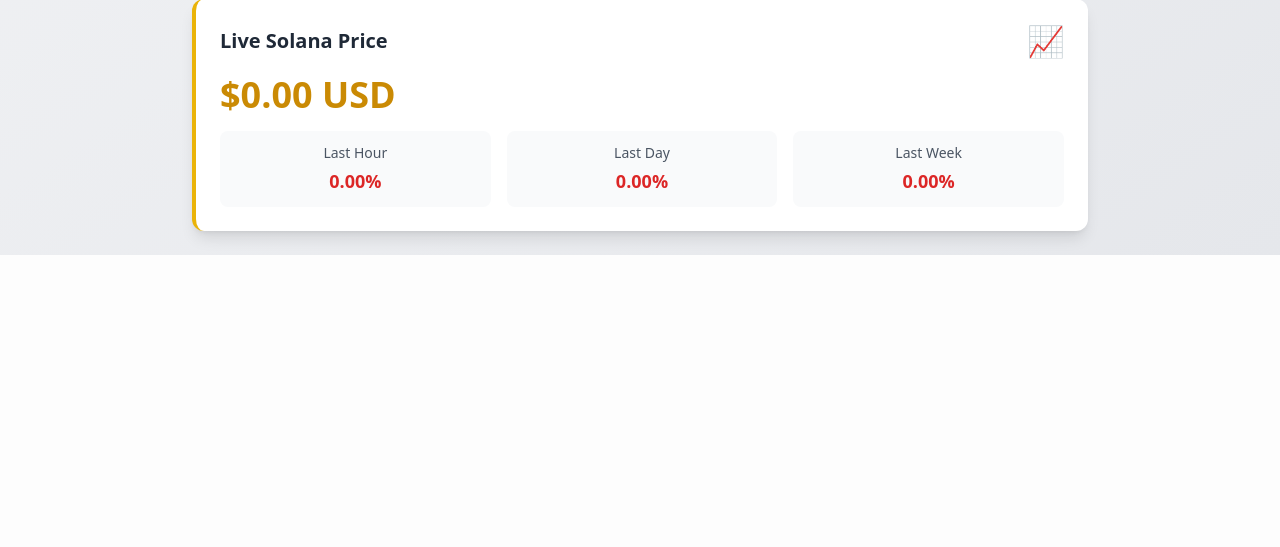
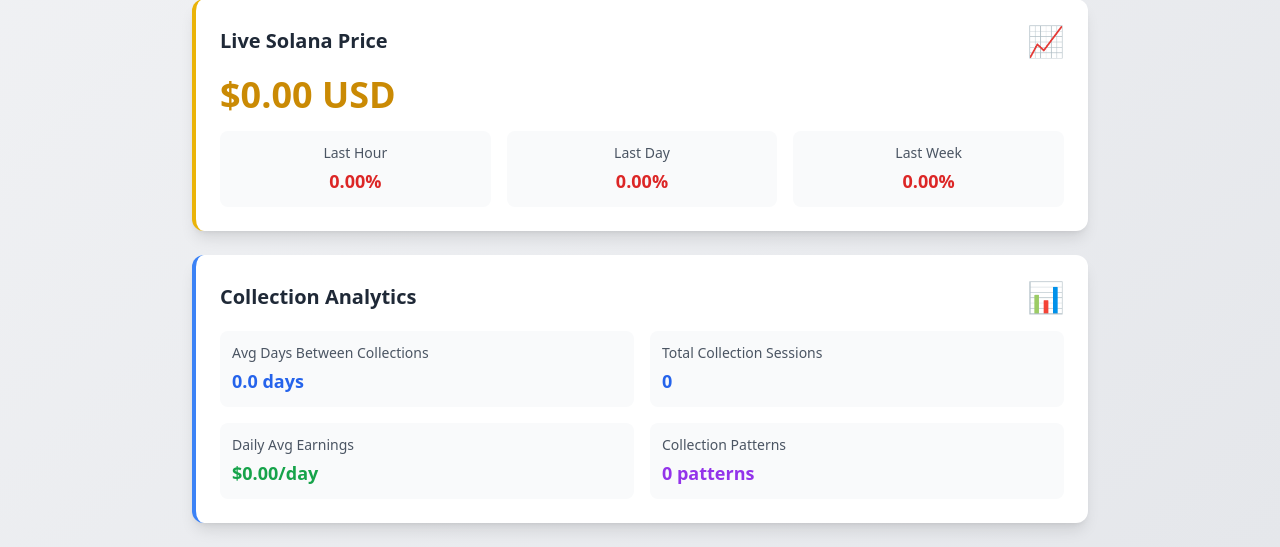
Before and after one commit to JHenzi/OrcaRewardDashboard, a Flask app: page / in a window 1280 px wide. Shown: the part 593-1140 px from the top of the page. Before the commit the page ends 848 px from the top, so only its background shows below. Run offline with Flask 3, Linux system fonts and the light colour scheme; data that the repository does not hold is empty; parts of the project's set-up code (start-up, migrations or seed data) failed here and were passed over; some libraries are stand-ins or nearby versions.

Commit message:
someone wanted analytics so

```diff
--- a/app.py
+++ b/app.py
@@ -170,46 +170,6 @@ def get_sol_price_data():
     response.raise_for_status()
     return response.json()
 
-@app.route('/')
-def index():
-    conn = sqlite3.connect(DB_PATH)
-    c = conn.cursor()
-
-    # Total SOL and USDC collected
-    c.execute('''
-        SELECT token_mint, SUM(token_amount)
-        FROM collect_fees
-        WHERE token_mint IN ('So11111111111111111111111111111111111111112', 'EPjFWdd5AufqSSqeM2qN1xzybapC8G4wEGGkZwyTDt1v')
-        GROUP BY token_mint
-    ''')
-    results = c.fetchall()
-
-    # Get global earliest timestamp
-    c.execute('SELECT MIN(timestamp) FROM collect_fees')
-    since_timestamp = c.fetchone()[0]
-
-    conn.close()
-
-    totals = {}
-    for mint, amount in results:
-        if mint == 'So11111111111111111111111111111111111111112':
-            totals['SOL'] = amount
-        elif mint == 'EPjFWdd5AufqSSqeM2qN1xzybapC8G4wEGGkZwyTDt1v':
-            totals['USDC'] = amount
-
-    since_date = datetime.utcfromtimestamp(since_timestamp).strftime('%Y-%m-%d') if since_timestamp else 'N/A'
-
-    sol_data = get_sol_price_data()
-
-    return render_template('index.html',
-        sol=totals.get('SOL', 0),
-        usdc=totals.get('USDC', 0),
-        sol_price=sol_data['rate'],
-        sol_img=sol_data['png64'],
-        sol_deltas=sol_data['delta'],
-        total_usd=(totals.get('SOL', 0) * sol_data['rate']) + totals.get('USDC', 0),
-        since_date=since_date
-    )
 
 
 def fetch_newer_than(wallet, since_signature, max_pages=10, batch_size=100):
@@ -252,6 +212,137 @@ def backfill_newer():
 
     return jsonify({"status": "Backfill complete", "new_events": count})
 
+def get_redemption_frequency():
+    """Get days between each collection with redemption frequency data"""
+    conn = sqlite3.connect(DB_PATH)
+    c = conn.cursor()
+    c.execute('''
+    SELECT
+        signature,
+        timestamp,
+        LAG(timestamp) OVER (ORDER BY timestamp) as prev_timestamp,
+        (timestamp - LAG(timestamp) OVER (ORDER BY timestamp)) / 86400.0 as days_since_last_collection
+    FROM collect_fees
+    ORDER BY timestamp
+    ''')
+    results = c.fetchall()
+    conn.close()
+    return results
+
+def get_average_redemption_frequency():
+    """Get average days between collections"""
+    conn = sqlite3.connect(DB_PATH)
+    c = conn.cursor()
+    c.execute('''
+    SELECT
+        signature,
+        timestamp
+    FROM collect_fees
+    ORDER BY signature, timestamp
+    ''')
+    results = c.fetchall()
+    conn.close()
+
+    if len(results) < 2:
+        return 0
+
+    total_days = 0
+    count = 0
+
+    for i in range(1, len(results)):
+        if results[i][0] == results[i-1][0]:  # Same signature
+            days_diff = (results[i][1] - results[i-1][1]) / 86400.0
+            total_days += days_diff
+            count += 1
+
+    return total_days / count if count > 0 else 0
+
+def get_daily_earning_rates():
+    """Get daily earning breakdown by date"""
+    conn = sqlite3.connect(DB_PATH)
+    c = conn.cursor()
+    c.execute('''
+        SELECT
+            DATE(datetime(timestamp, 'unixepoch')) as collection_date,
+            COUNT(*) as collections_per_day,
+            SUM(CASE WHEN token_mint = 'So11111111111111111111111111111111111111112' THEN token_amount ELSE 0 END) as sol_per_day,
+            SUM(CASE WHEN token_mint = 'EPjFWdd5AufqSSqeM2qN1xzybapC8G4wEGGkZwyTDt1v' THEN token_amount ELSE 0 END) as usdc_per_day
+        FROM collect_fees
+        GROUP BY DATE(datetime(timestamp, 'unixepoch'))
+        ORDER BY collection_date
+    ''')
+    results = c.fetchall()
+    conn.close()
+    return results
+
+def get_collection_patterns():
+    """Get collection patterns by hour of day"""
+    conn = sqlite3.connect(DB_PATH)
+    c = conn.cursor()
+    c.execute('''
+        SELECT
+            CAST(strftime('%H', datetime(timestamp, 'unixepoch')) AS INTEGER) as hour_of_day,
+            COUNT(*) as collections_count
+        FROM collect_fees
+        GROUP BY hour_of_day
+        ORDER BY hour_of_day
+    ''')
+    results = c.fetchall()
+    conn.close()
+    return results
+
+@app.route('/')
+def index():
+    conn = sqlite3.connect(DB_PATH)
+    c = conn.cursor()
+
+    # Existing code for totals...
+    c.execute('''
+        SELECT token_mint, SUM(token_amount)
+        FROM collect_fees
+        WHERE token_mint IN ('So11111111111111111111111111111111111111112', 'EPjFWdd5AufqSSqeM2qN1xzybapC8G4wEGGkZwyTDt1v')
+        GROUP BY token_mint
+    ''')
+    results = c.fetchall()
+
+    c.execute('SELECT MIN(timestamp) FROM collect_fees')
+    since_timestamp = c.fetchone()[0]
+
+    conn.close()
+
+    totals = {}
+    for mint, amount in results:
+        if mint == 'So11111111111111111111111111111111111111112':
+            totals['SOL'] = amount
+        elif mint == 'EPjFWdd5AufqSSqeM2qN1xzybapC8G4wEGGkZwyTDt1v':
+            totals['USDC'] = amount
+
+    since_date = datetime.utcfromtimestamp(since_timestamp).strftime('%Y-%m-%d') if since_timestamp else 'N/A'
+    sol_data = get_sol_price_data()
+
+    # Add analytics data
+    analytics = {
+        'avg_days_between_collections': get_average_redemption_frequency(),
+        'daily_earnings': get_daily_earning_rates(),
+        'collection_patterns': get_collection_patterns(),
+        'redemption_frequency': get_redemption_frequency()
+    }
+    # Debug prints
+    print("Analytics debug:")
+    for key, value in analytics.items():
+        print(f"{key}: {type(value)} - {value}")
+
+    return render_template('index.html',
+        sol=totals.get('SOL', 0),
+        usdc=totals.get('USDC', 0),
+        sol_price=sol_data['rate'],
+        sol_img=sol_data['png64'],
+        sol_deltas=sol_data['delta'],
+        total_usd=(totals.get('SOL', 0) * sol_data['rate']) + totals.get('USDC', 0),
+        since_date=since_date,
+        analytics=analytics  # Pass analytics data to template
+    )
+
 
 def background_fetch_loop():
     # Configurable fetch interval (in seconds)
--- a/templates/index.html
+++ b/templates/index.html
@@ -104,6 +104,41 @@
         </div>
       </div>
     </div>
+    <!-- Collection Analytics -->
+    <div class="bg-white p-6 rounded-xl shadow-lg border-l-4 border-blue-500">
+      <div class="flex items-center justify-between mb-4">
+          <h2 class="text-xl font-semibold text-gray-800">Collection Analytics</h2>
+          <span class="text-3xl">📊</span>
+      </div>
+      <div class="grid grid-cols-2 gap-4">
+          <div class="bg-gray-50 p-3 rounded-lg">
+              <p class="text-sm text-gray-600 mb-1">Avg Days Between Collections</p>
+              <p class="text-lg font-bold text-blue-600">{{ '%.1f'|format(analytics.avg_days_between_collections) }} days</p>
+          </div>
+          <div class="bg-gray-50 p-3 rounded-lg">
+              <p class="text-sm text-gray-600 mb-1">Total Collection Sessions</p>
+              <p class="text-lg font-bold text-blue-600">{{ analytics.redemption_frequency|length }}</p>
+          </div>
+          <div class="bg-gray-50 p-3 rounded-lg">
+              <p class="text-sm text-gray-600 mb-1">Daily Avg Earnings</p>
+              <p class="text-lg font-bold text-green-600">
+                  {% if analytics.daily_earnings %}
+                      {% set total_earnings = analytics.daily_earnings | sum(attribute=3) %}
+                      {% set days_count = analytics.daily_earnings | length %}
+                      ${{ '%.2f'|format(total_earnings / days_count) }}/day
+                  {% else %}
+                      $0.00/day
+                  {% endif %}
+              </p>
+          </div>
+          <div class="bg-gray-50 p-3 rounded-lg">
+              <p class="text-sm text-gray-600 mb-1">Collection Patterns</p>
+              <p class="text-lg font-bold text-purple-600">{{ analytics.collection_patterns|length }} patterns</p>
+          </div>
+      </div>
+  </div>
+</div>
+</div>
   </div>
 </body>
 </html>
```
